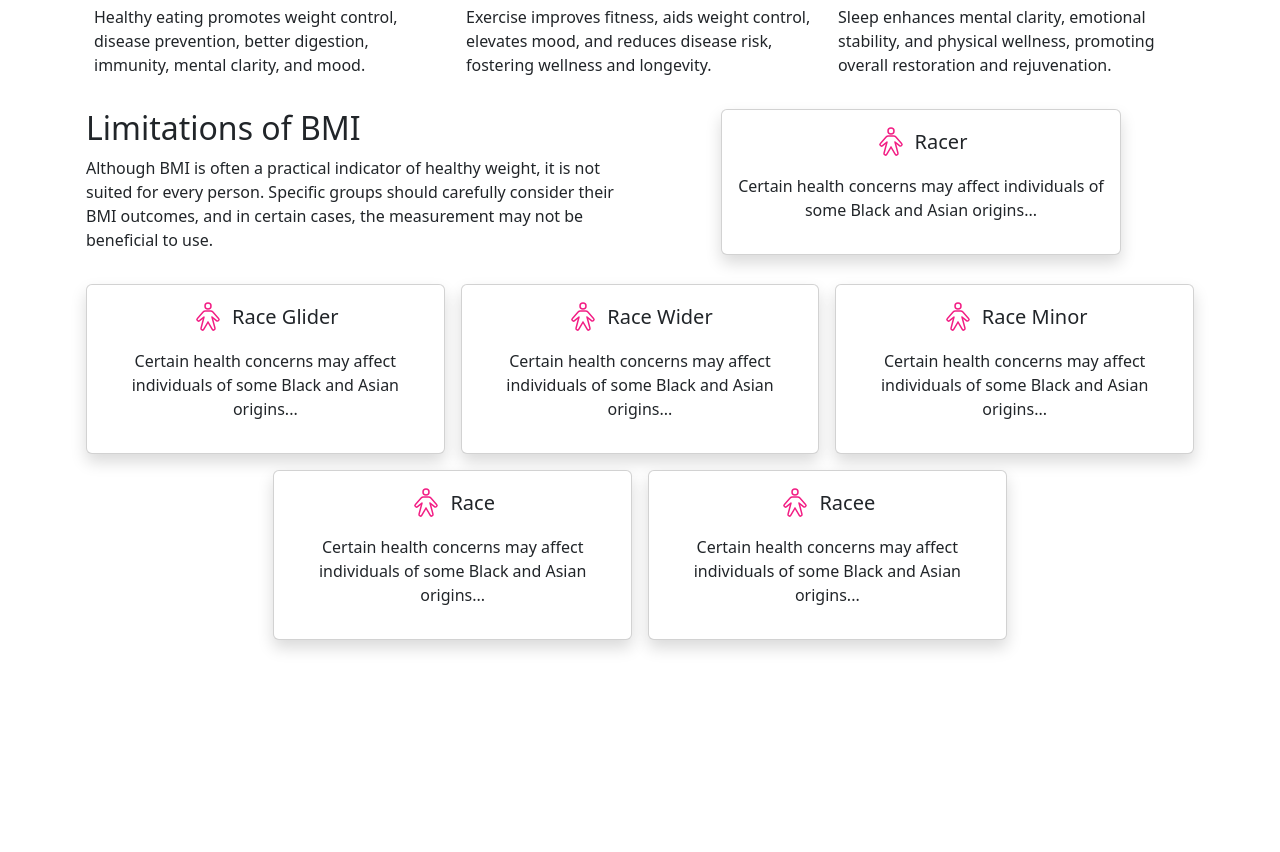
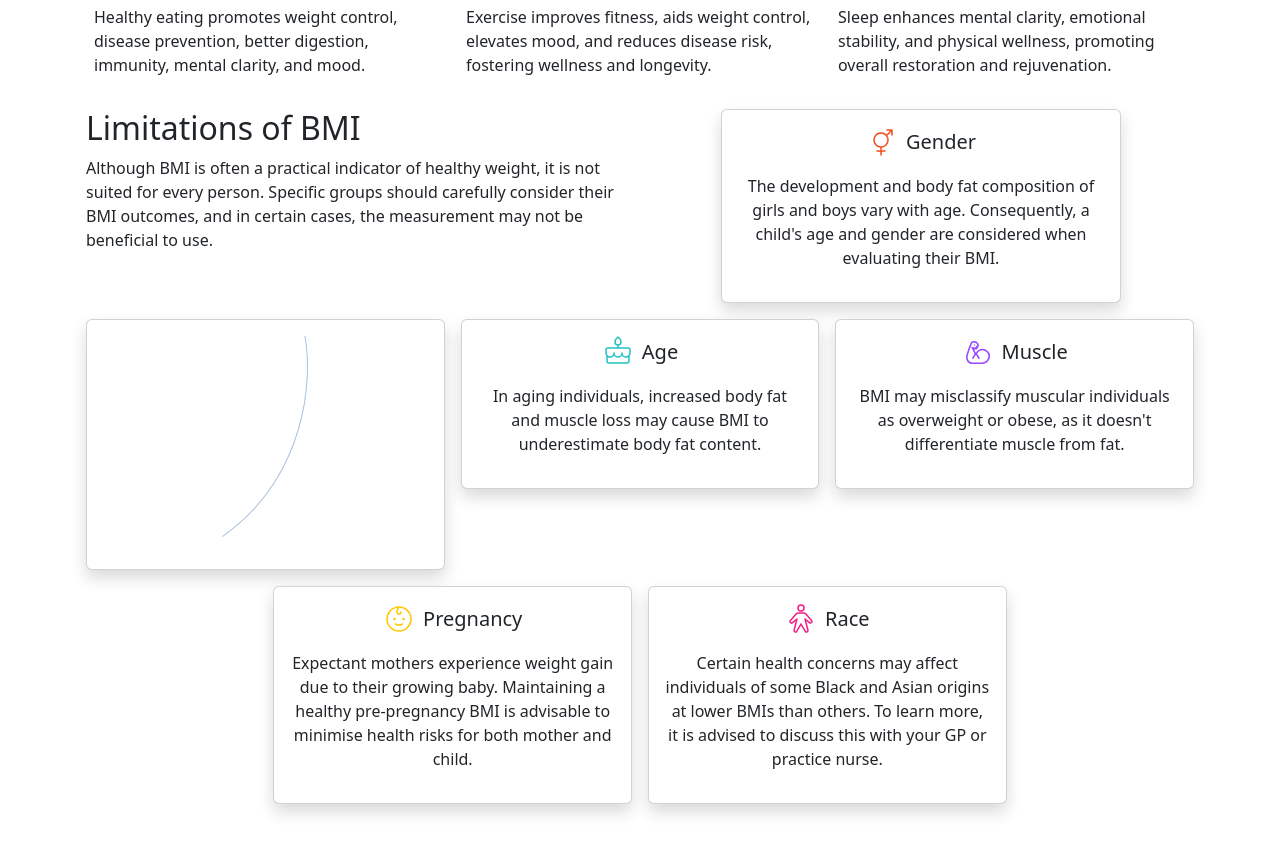
Before and after one commit to muiruri3000/bmi-calc, a React (Vite) app: page / in a window 1280 px wide. Shown: the part 1069-1921 px from the top of the page. Before the commit the page ends 1757 px from the top, so only its background shows below. Built offline with nearby package versions, Linux system fonts and the light colour scheme.

Commit message:
corrected paragraph content

```diff
--- a/src/Bmi.jsx
+++ b/src/Bmi.jsx
@@ -98,48 +98,53 @@ five days a week.
 
       <div className="card p-3 shadow text-center">
                   <div className="d-flex align-items-center justify-content-center mb-3">
-                    <img src="./images/icon-race.svg" alt="Race Icon" className="img-fluid icon-image me-2"/>
-                    <h5 className="mb-0">Racer</h5>
+                    <img src="./images/icon-gender.svg" alt="Race Icon" className="img-fluid icon-image me-2"/>
+                    <h5 className="mb-0">Gender</h5>
                   </div>
-                  <p>Certain health concerns may affect individuals of some Black and Asian origins...</p>
+                  <p>  The development and body fat composition of girls and boys vary with age. Consequently,
+                  a child's age and gender are considered when evaluating their BMI.</p>
                 </div>
         </div>
 
         <div className="col-12 col-sm-6 col-md-4 d-none d-lg-block col-lg-4 mx-auto">
                 <div className="card shadow p-3 text-center">
                   <div className="d-flex align-items-center justify-content-center mb-3 ">
-                    <img src="./images/icon-race.svg" alt="Race Icon" className="img-fluid icon-image me-2"/>
-                    <h5 className="mb-0">Race Glider</h5>
+                  <img src="./images/pattern-curved-line-left.svg" alt="" />
                   </div>
-                  <p>Certain health concerns may affect individuals of some Black and Asian origins...</p>
+
                 </div>
               </div>
               <div className="col-12 col-sm-6  col-md-6 col-lg-4 ">
                 <div className="card shadow  p-3 text-center">
                   <div className="d-flex align-items-center justify-content-center mb-3">
-                    <img src="./images/icon-race.svg" alt="Race Icon" className="img-fluid icon-image me-2"/>
-                    <h5 className="mb-0">Race Wider</h5>
+                    <img src="../public/images/icon-age.svg" alt="Race Icon" className="img-fluid icon-image me-2"/>
+                    <h5 className="mb-0">Age</h5>
                   </div>
-                  <p>Certain health concerns may affect individuals of some Black and Asian origins...</p>
+                  <p>  In aging individuals, increased body fat and muscle loss may cause BMI to underestimate
+                  body fat content.</p>
                 </div>
               </div>
             <div className="col-12 col-sm-6 col-lg-4 col-md-6 col-sm-4 mx-auto">
                 <div className="card shadow p-3 text-center">
                   <div className="d-flex align-items-center justify-content-center mb-3">
-                    <img src="./images/icon-race.svg" alt="Race Icon" className="img-fluid icon-image me-2"/>
-                    <h5 className="mb-0">Race Minor</h5>
+                    <img src="./images/icon-muscle.svg" alt="Race Icon" className="img-fluid icon-image me-2"/>
+                    <h5 className="mb-0">Muscle</h5>
                   </div>
-                  <p>Certain health concerns may affect individuals of some Black and Asian origins...</p>
+                  <p>  BMI may misclassify muscular individuals as overweight or obese, as it doesn't
+                  differentiate muscle from fat.</p>
                 </div>
               </div>
 
               <div className="col-12 col-sm-6  col-md-6 col-lg-4">
                 <div className="card shadow  p-3 text-center">
                   <div className="d-flex align-items-center justify-content-center mb-3">
-                    <img src="./images/icon-race.svg" alt="Race Icon" className="img-fluid icon-image me-2"/>
-                    <h5 className="mb-0">Race</h5>
+                    <img src="../public/images/icon-pregnancy.svg" alt="Race Icon" className="img-fluid icon-image me-2"/>
+                    <h5 className="mb-0">Pregnancy</h5>
                   </div>
-                  <p>Certain health concerns may affect individuals of some Black and Asian origins...</p>
+                 <p>Expectant mothers experience weight gain due to their growing baby. Maintaining a
+  healthy pre-pregnancy BMI is advisable to minimise health risks for both mother
+  and child.</p>
+
                 </div>
               </div>
 
@@ -147,10 +152,13 @@ five days a week.
                 <div className="card shadow p-3 text-center">
                   <div className="d-flex align-items-center justify-content-center mb-3">
                     <img src="./images/icon-race.svg" alt="Race Icon" className="img-fluid icon-image me-2"/>
-                    <h5 className="mb-0">Racee</h5>
+                    <h5 className="mb-0">Race</h5>
                   </div>
-                  <p>Certain health concerns may affect individuals of some Black and Asian origins...</p>
-                </div>
+                <p>  Certain health concerns may affect individuals of some Black and Asian origins at
+  lower BMIs than others. To learn more, it is advised to discuss this with your
+  GP or practice nurse.
+</p>
+               </div>
               </div>
 
 
```
